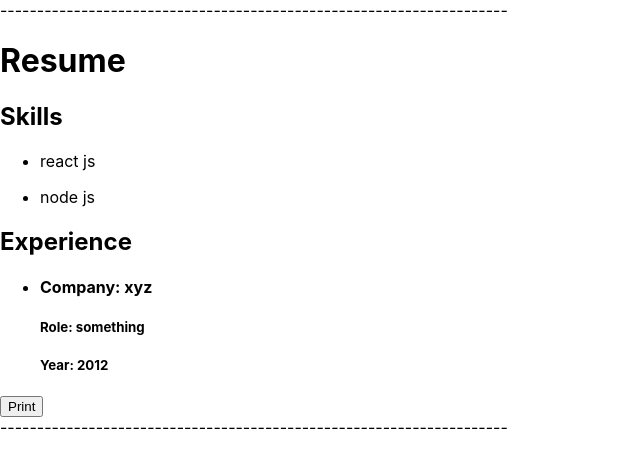
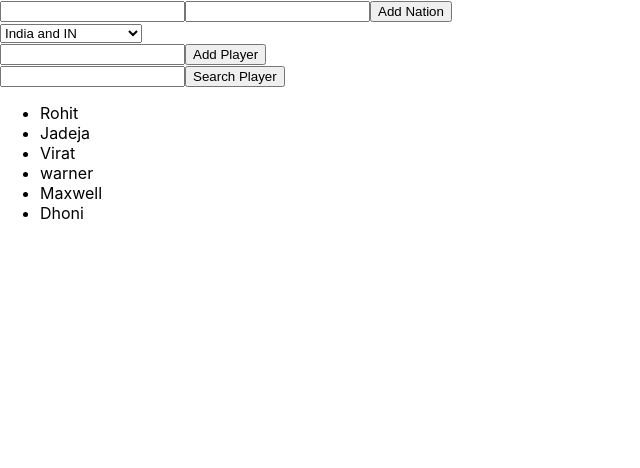
Before and after one commit to ShivamManiMaurya/Resume-builder, a React (Create React App) app: page / in a window 1280 px wide. Shown: the top 468 px of the page, without its empty margins (0-640 px from the left). Built offline with nearby package versions, Linux system fonts and the light colour scheme.

Commit message:
ch6 - assingnment 1 and 2 done

```diff
--- a/src/App.js
+++ b/src/App.js
@@ -1,61 +1,12 @@
 import "./App.css";
-import Resume from "./components/Resume";
-import Border from "./otherAssignments/Border";
-import List from "./otherAssignments/List";
-import OnFunctions from "./otherAssignments/OnFunctions";
+import FilteredList from "./otherAssignments/FilteredList";
+import NationDropdown from "./otherAssignments/NationDropdown";
 
 function App() {
-    const items = [
-        {
-            id: 1,
-            body: "First Item",
-            severity: 1,
-            status: 0,
-        },
-        {
-            id: 2,
-            body: "Second Item",
-            severity: 2,
-            status: 1,
-        },
-        {
-            id: 3,
-            body: "Third Item",
-            severity: 3,
-            status: 2,
-        },
-        {
-            id: 4,
-            body: "Fourth Item",
-            severity: 4,
-            status: 2,
-        },
-        {
-            id: 5,
-            body: "Fifth Item",
-            severity: 5,
-            status: 3,
-        },
-    ];
-
-    const arr = ["Ford", "BMW", "Fiat", "Farrari", "Jeep"];
-
     return (
         <div className="App">
-            {/* <h1>Jai shree ram</h1> */}
-            <Border>
-                <Resume />
-            </Border>
-            {/* <Border>
-                <List items={arr} layout={"numbered"} />
-            </Border>
-            <Border>
-                <List items={arr} layout={"alpha"} />
-            </Border>
-            <Border>
-                <List items={arr} layout={"bullet"} />
-            </Border> */}
-            {/* <OnFunctions /> */}
+            <NationDropdown />
+            <FilteredList />
         </div>
     );
 }
--- a/src/components/Education.js
+++ /dev/null
@@ -1,7 +0,0 @@
-import React from "react";
-
-const Education = () => {
-    return <div>Education</div>;
-};
-
-export default Education;
--- a/src/components/Experience.js
+++ /dev/null
@@ -1,17 +0,0 @@
-import React from "react";
-
-const Experience = ({ company, role, years }) => {
-    return (
-        <div>
-            <ul>
-                <li>
-                    <h4>Company: {company}</h4>
-                    <h5>Role: {role}</h5>
-                    <h5>Year: {years}</h5>
-                </li>
-            </ul>
-        </div>
-    );
-};
-
-export default Experience;
--- a/src/components/Resume.js
+++ /dev/null
@@ -1,42 +0,0 @@
-import React from "react";
-import Skills from "./Skills";
-import Education from "./Education";
-import Experience from "./Experience";
-import { resumeData } from "../data/data";
-
-const Resume = () => {
-    // console.log(resumeData.skills[0]);
-
-    const handleClick = () => {
-        console.log("clicked");
-        window.print();
-    };
-
-    return (
-        <div>
-            <h1>Resume</h1>
-            {resumeData.skills.length > 0 && <h2>Skills</h2>}
-            {resumeData.skills.map((skill, index) => {
-                return <Skills key={index} skill={skill} />;
-            })}
-            {resumeData.experience.length > 0 && <h2>Experience</h2>}
-            {resumeData.experience.map((details, index) => {
-                return (
-                    <Experience
-                        key={details.id}
-                        company={details.company}
-                        role={details.role}
-                        years={details.year}
-                    />
-                );
-            })}
-            {resumeData.education.length > 0 && <h2>Education</h2>}
-            {resumeData.education.map((details, index) => {
-                return <Education />;
-            })}
-            <button onClick={handleClick}>Print</button>
-        </div>
-    );
-};
-
-export default Resume;
--- a/src/components/Skills.js
+++ /dev/null
@@ -1,13 +0,0 @@
-import React from "react";
-
-const Skills = ({ skill }) => {
-    return (
-        <div>
-            <ul>
-                <li>{skill} </li>
-            </ul>
-        </div>
-    );
-};
-
-export default Skills;
--- a/src/otherAssignments/Border.js
+++ /dev/null
@@ -1,13 +0,0 @@
-import React from "react";
-
-const Border = ({ children }) => {
-    return (
-        <div>
-            ---------------------------------------------------------------------
-            {children}
-            ---------------------------------------------------------------------
-        </div>
-    );
-};
-
-export default Border;
--- /dev/null
+++ b/src/otherAssignments/FilteredList.js
@@ -0,0 +1,77 @@
+import React, { useEffect, useState } from "react";
+
+const FilteredList = () => {
+    const defaultVal = [
+        { name: "Rohit" },
+        { name: "Jadeja" },
+        { name: "Virat" },
+        { name: "warner" },
+        { name: "Maxwell" },
+        { name: "Dhoni" },
+    ];
+
+    const [players, setPlayers] = useState(defaultVal);
+    const [player, setPlayer] = useState({ name: "" });
+    const [seachText, setSearchText] = useState("");
+    const [updatedVal, setUpdatedVal] = useState([]);
+
+    const handleChange = (e) => {
+        setPlayer({ ...player, [e.target.name]: e.target.value });
+    };
+
+    const handleSubmit = (e) => {
+        e.preventDefault();
+        e.stopPropagation();
+        setPlayers([...players, player]);
+    };
+
+    const handleSearchChange = (e) => {
+        setSearchText(e.target.value);
+        console.log(seachText);
+    };
+
+    const handleSearch = (e) => {
+        e.preventDefault();
+        console.log("runs");
+        if (seachText === "") {
+            setPlayers(updatedVal);
+        } else {
+            const val = players.filter((player) => {
+                return player.name
+                    .toLowerCase()
+                    .includes(seachText.toLowerCase());
+            });
+            setUpdatedVal(players);
+            setPlayers(val);
+        }
+    };
+
+    return (
+        <div>
+            <form action="">
+                <input
+                    type="text"
+                    name="name"
+                    onChange={handleChange}
+                    value={player.name}
+                />
+                <button onClick={handleSubmit}>Add Player</button>
+            </form>
+            <form action="">
+                <input
+                    type="text"
+                    value={seachText}
+                    onChange={handleSearchChange}
+                />
+                <button onClick={handleSearch}>Search Player</button>
+            </form>
+            <ul>
+                {players?.map((player, index) => {
+                    return <li key={index}>{player.name}</li>;
+                })}
+            </ul>
+        </div>
+    );
+};
+
+export default FilteredList;
--- a/src/otherAssignments/List.js
+++ /dev/null
@@ -1,22 +0,0 @@
-const List = ({ items, layout }) => {
-    return (
-        <div>
-            <h4>Layout = {layout}</h4>
-            {layout === "bullet" ? (
-                <ul>
-                    {items.map((item, index) => {
-                        return <li key={index}>{item}</li>;
-                    })}
-                </ul>
-            ) : (
-                <ol type={layout === "alpha" ? "a" : ""}>
-                    {items.map((item, index) => {
-                        return <li key={index}>{item}</li>;
-                    })}
-                </ol>
-            )}
-        </div>
-    );
-};
-
-export default List;
--- /dev/null
+++ b/src/otherAssignments/NationDropdown.js
@@ -0,0 +1,63 @@
+import React, { useState } from "react";
+
+const NationDropdown = () => {
+    const initialVal = [
+        { name: "India", value: "IN" },
+        { name: "Pak", value: "PK" },
+        { name: "Bangladesh", value: "BG" },
+    ];
+
+    const [nations, setNations] = useState(initialVal);
+    const [nation, setNation] = useState({ name: "", value: "" });
+
+    const handleChange = (e) => {
+        const { name, value } = e.target;
+        setNation({ ...nation, [name]: value });
+    };
+
+    const handleSubmit = (e) => {
+        e.preventDefault();
+        e.stopPropagation();
+
+        setNations([...nations, nation]);
+    };
+
+    return (
+        <div>
+            <div>
+                <form action="">
+                    <input
+                        type="text"
+                        name="name"
+                        onChange={handleChange}
+                        value={nation.name}
+                    />
+                    <input
+                        type="text"
+                        name="value"
+                        onChange={handleChange}
+                        value={nation.value}
+                    />
+                    <button onClick={handleSubmit}>Add Nation</button>
+                </form>
+            </div>
+            <div>
+                <select
+                    name=""
+                    id=""
+                    onChange={(e) => console.log(e.target.value)}
+                >
+                    {nations.map((nation, index) => {
+                        return (
+                            <option key={index} value={nation.value}>
+                                {nation.name} and {nation.value}
+                            </option>
+                        );
+                    })}
+                </select>
+            </div>
+        </div>
+    );
+};
+
+export default NationDropdown;
--- a/src/otherAssignments/OnFunctions.js
+++ /dev/null
@@ -1,14 +0,0 @@
-import React from "react";
-
-const OnFunctions = () => {
-    return (
-        <div>
-            <img
-                src="https://img.freepik.com/free-vector/businessman-character-avatar-isolated_24877-60111.jpg?size=626&ext=jpg"
-                alt=""
-            />
-        </div>
-    );
-};
-
-export default OnFunctions;
```
